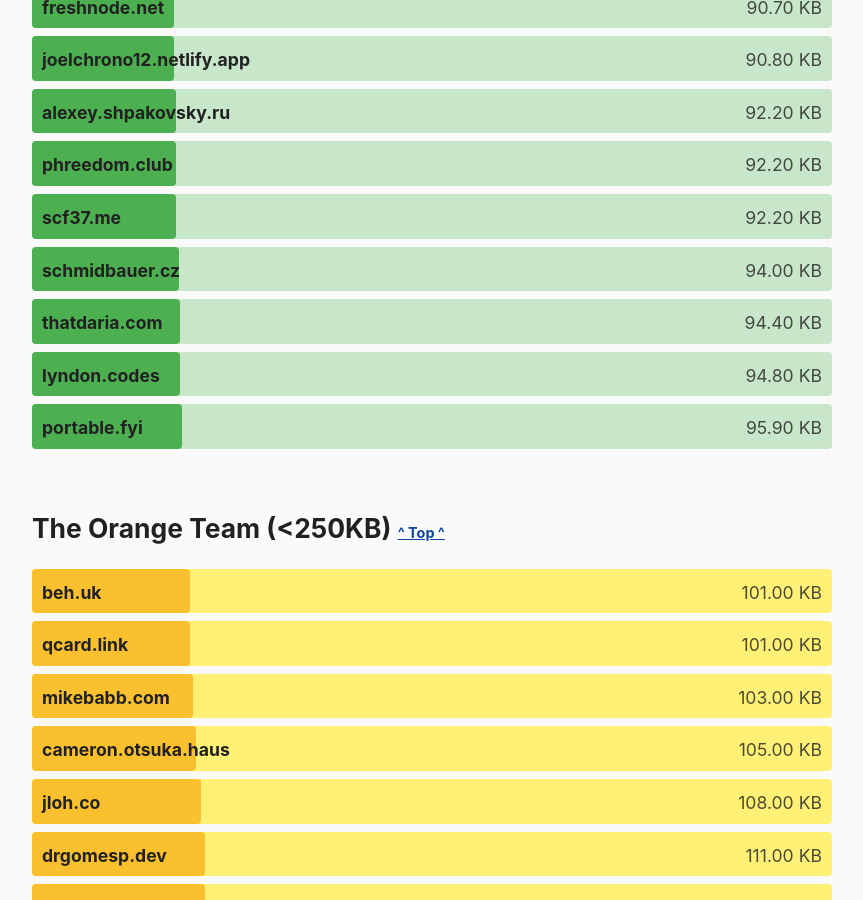
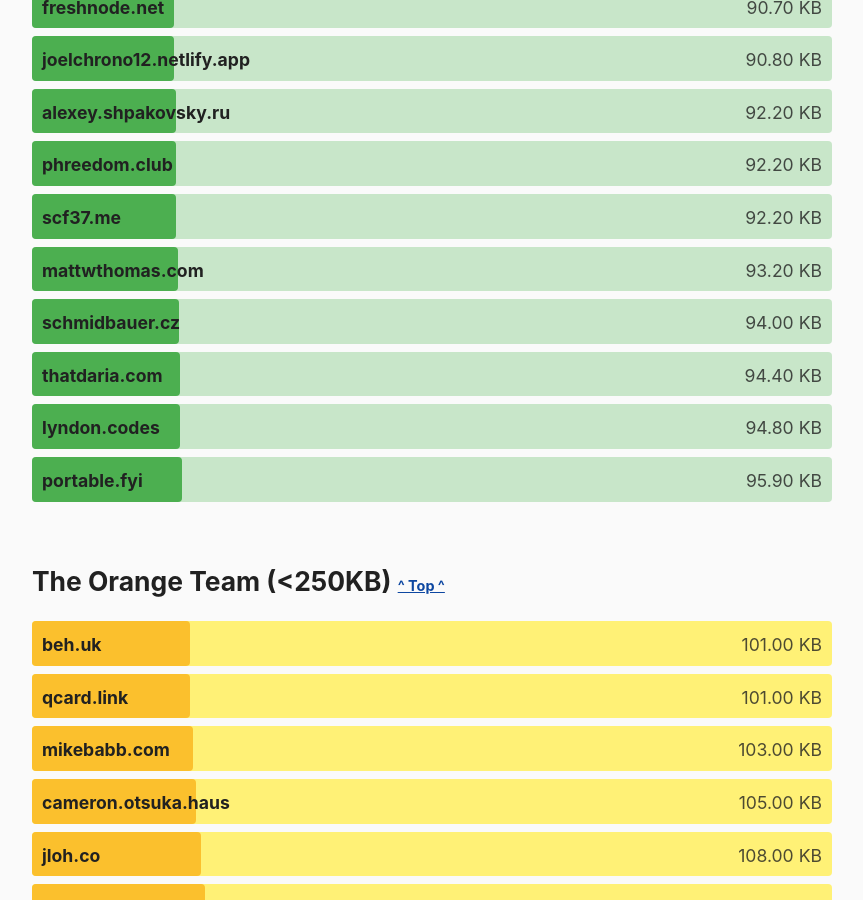
Before and after one commit to kevquirk/512kb.club, a Jekyll site: the page built from index.md, in a window 1280 px wide and 900 px high, scrolled down 10004 px. Shown: the whole window, without its empty margins (208-1071 px from the left). Built offline with Jekyll 4.4.1, drawn with Linux system fonts in a browser that asks for light colours.

Commit message:
add mattwthomas.com
https://gtmetrix.com/reports/mattwthomas.com/RY96NGct/

```diff
--- a/_data/sites.yml
+++ b/_data/sites.yml
@@ -853,6 +853,11 @@
   size: 33.0
   last_checked: 2021-09-18
 
+- domain: mattwthomas.com
+  url: https://mattwthomas.com/
+  size: 93.2
+  last_checked: 2021-10-24
+
 - domain: mck.is
   url: https://mck.is/
   size: 55.6
```
